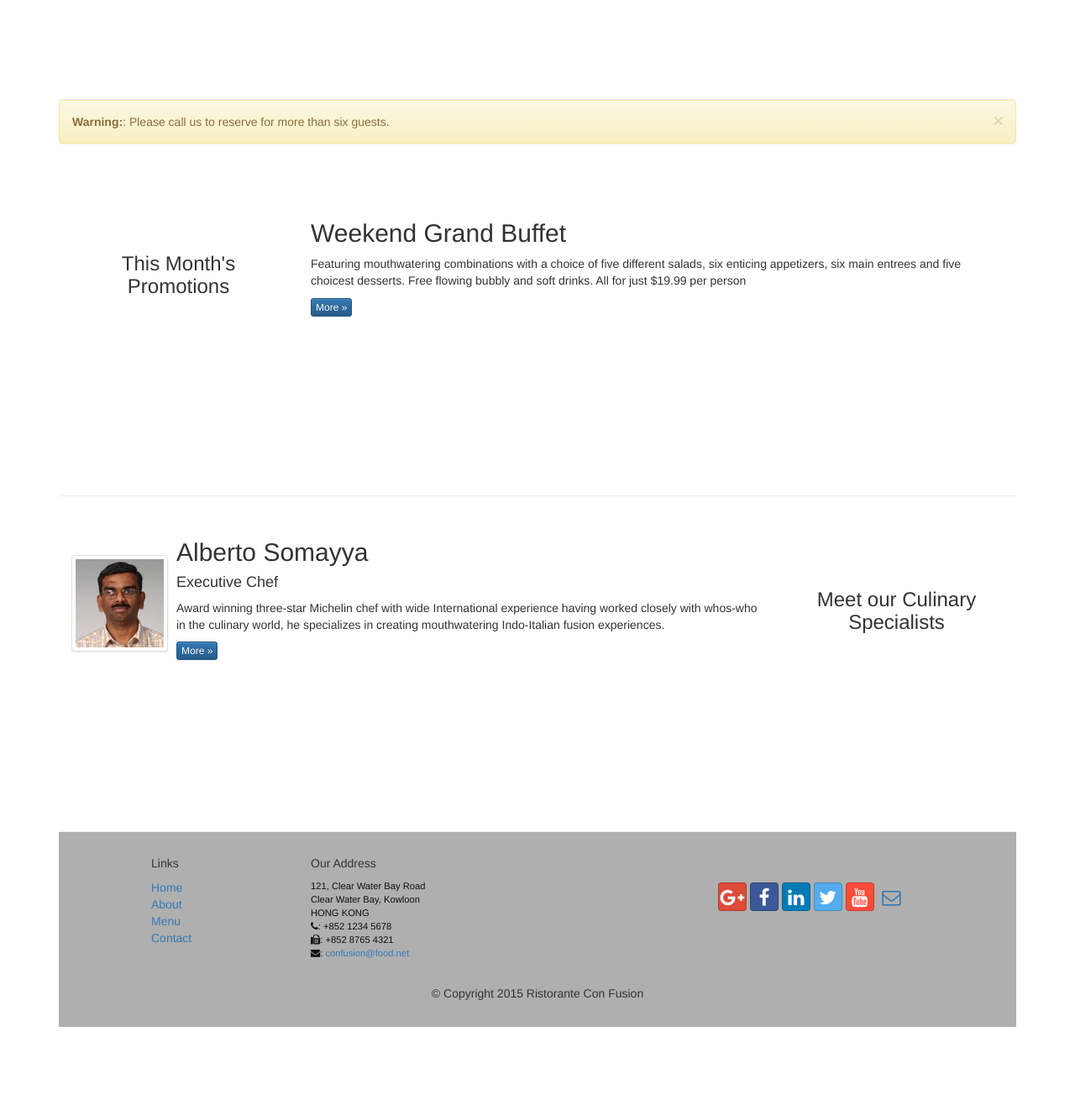
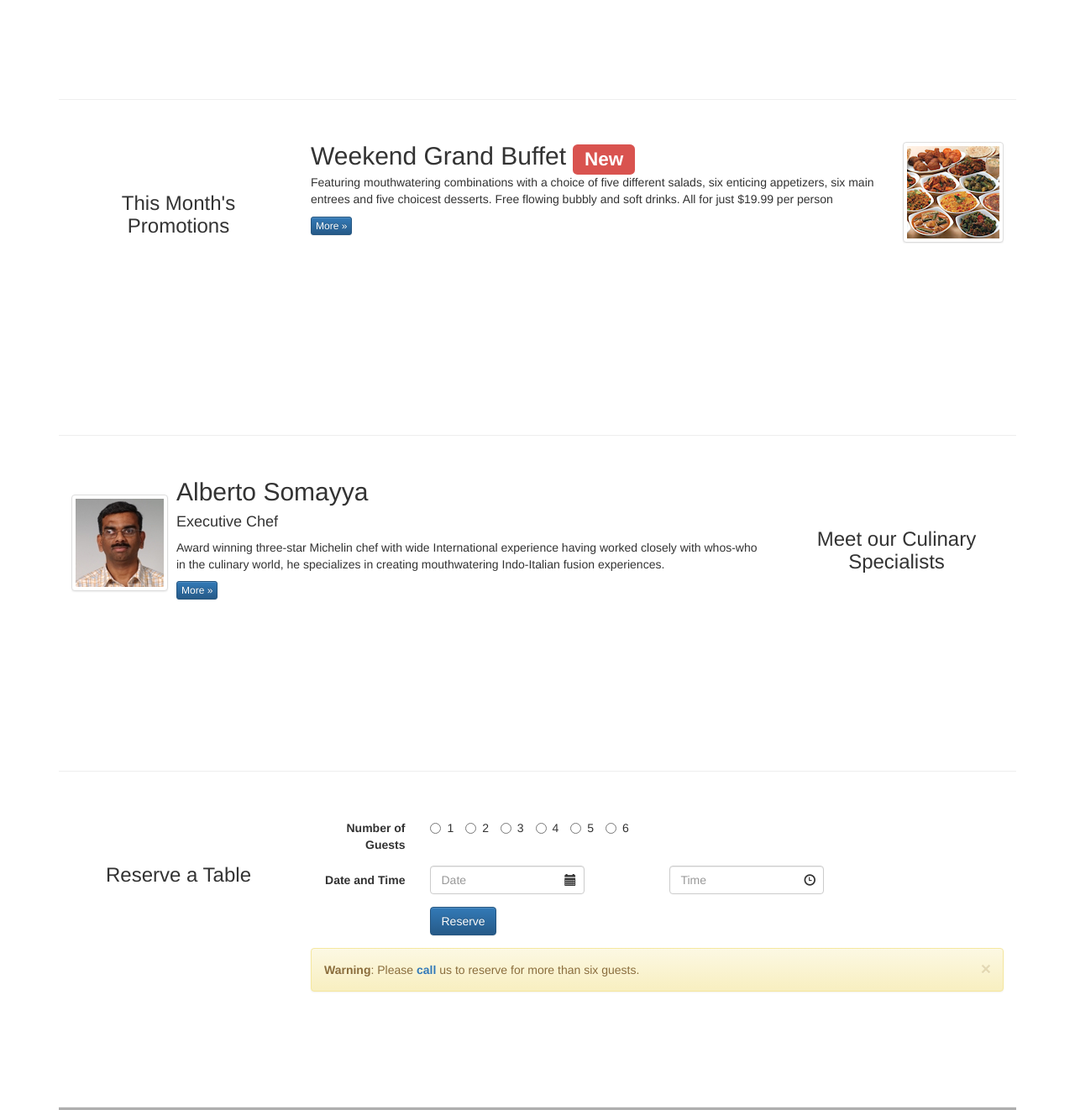
Before and after one commit to zmy/conFusion, a plain HTML site: page index.html in a window 1280 px wide. Shown: the part 740-2062 px from the top of the page at 84% size. Before the commit the page ends 1963 px from the top, so only its background shows below. Drawn offline with nearby package versions, Linux system fonts and the light colour scheme.

Commit message:
Week 2 Assignment.

```diff
--- a/css/mystyles.css
+++ b/css/mystyles.css
@@ -61,3 +61,7 @@ body{
 .navbar-inverse .navbar-nav .open .dropdown-menu> li> a:hover {
     color:#000000;
 }
+
+#remember-checkbox{
+    color: white;
+}
--- a/index.html
+++ b/index.html
@@ -59,6 +59,27 @@
                     </li>
                     <li><a href="contactus.html"><span class="fa fa-envelope-o"></span> Contact</a></li>
                 </ul>
+                <form class="navbar-form navbar-right" role="form">
+                    <div class="form-group">
+                        <label class="sr-only" for="email">Email address:</label>
+                        <input type="email" class="form-control" name="email" id="email" placeholder="Email">
+                    </div>
+                    <div class="form-group">
+                        <label class="sr-only" for="pwd">Password:</label>
+                        <input type="password" class="form-control" id="pwd" name="pwd" placeholder="Password">
+                    </div>
+                    <div class="form-group">
+                        <div class="checkbox">
+                            <label class="checkbox-inline" id="remember-checkbox">
+                                <input type="checkbox" name="remember" value="">
+                                Remember me
+                            </label>
+                        </div>
+                    </div>
+                    <div class="form-group">
+                        <button type="submit" class="btn btn-info">Sign In</button>
+                    </div>
+                </form>
             </div>
         </div>
     </nav>
@@ -77,6 +98,10 @@
                 <div class="col-xs-12 col-sm-2">
                     <p style="padding:20px;"></p>
                     <img src="img/logo.png" class="img-responsive">
+                </div>
+                <div class="col-xs-12 col-sm-2">
+                    <p style="padding:40px;"></p>
+                    <a href="#" class="btn btn-warning btn-block">Reserve Table</a>
                 </div>
             </div>
         </div>
@@ -108,25 +133,23 @@
             </div>
         </div>
 
-        <div class="alert alert-warning alert-dismissible" role="alert">
-	<button type="button" class="close"
-		data-dismiss="alert" aria-label="Close">
-		<span aria-hidden="true">&times;</span>
-	</button>
-	<strong>Warning:</strong>: Please
-	call us to reserve for more than six guests.
-</div>
-
-
         <div class="row row-content">
             <div class="col-xs-12 col-sm-3">
                 <p style="padding:20px;"></p>
                 <h3 align=center>This Month's Promotions</h3>
             </div>
             <div class="col-xs-12 col-sm-9">
-                <h2>Weekend Grand Buffet</h2>
-                <p>Featuring mouthwatering combinations with a choice of five different salads, six enticing appetizers, six main entrees and five choicest desserts. Free flowing bubbly and soft drinks. All for just $19.99 per person </p>
-                <p><a class="btn btn-primary btn-xs" href="#">More &raquo;</a></p>
+                <div class="media">
+                    <div class="media-body">
+                        <h2 class="media-heading">Weekend Grand Buffet <span class="label label-danger">New</span></h2>
+                        <p>Featuring mouthwatering combinations with a choice of five different salads, six enticing appetizers, six main entrees and five choicest desserts. Free flowing bubbly and soft drinks. All for just $19.99 per person </p>
+                        <p><a class="btn btn-primary btn-xs" href="#">More &raquo;</a></p>
+                    </div>
+                    <div class="media-right media-middle">
+                        <img class="media-object img-thumbnail"
+                         src="img/buffet.png" alt="Buffet">
+                    </div>
+                </div>
             </div>
         </div>
 
@@ -153,6 +176,51 @@
                          </p>
                         <p><a class="btn btn-primary btn-xs" href="#">More &raquo;</a></p>
                     </div>
+                </div>
+            </div>
+        </div>
+
+        <div class="row row-content">
+            <div class="col-xs-12 col-sm-3">
+                <p style="padding:20px;"></p>
+                <h3 align=center>Reserve a Table</h3>
+            </div>
+            <div class="col-xs-12 col-sm-9">
+                <form class="form-horizontal" role="form">
+                    <div class="form-group">
+                        <label class="col-sm-2 control-label">Number of Guests</label>
+                        <div class="col-sm-10">
+                            <label class="radio-inline"><input type="radio" name="guests">1</label>
+                            <label class="radio-inline"><input type="radio" name="guests">2</label>
+                            <label class="radio-inline"><input type="radio" name="guests">3</label>
+                            <label class="radio-inline"><input type="radio" name="guests">4</label>
+                            <label class="radio-inline"><input type="radio" name="guests">5</label>
+                            <label class="radio-inline"><input type="radio" name="guests">6</label>
+                        </div>
+                    </div>
+                    <div class="form-group">
+                        <label class="col-sm-2 control-label">Date and Time</label>
+                        <div class="col-sm-3 has-feedback">
+                            <input type="text" class="form-control" id="date" name="date" placeholder="Date">
+                            <i class="glyphicon glyphicon-calendar form-control-feedback"></i>
+                        </div>
+                        <div class="col-sm-3 col-sm-offset-1 has-feedback">
+                            <input type="text" class="form-control" id="time" name="time" placeholder="Time">
+                            <i class="glyphicon glyphicon-time form-control-feedback"></i>
+                        </div>
+                    </div>
+                    <div class="form-group">
+                        <div class="col-sm-10 col-sm-offset-2">
+                            <button type="submit" class="btn btn-primary">Reserve</button>
+                        </div>
+                    </div>
+                </form>
+                <div class="alert alert-warning alert-dismissible" role="alert">
+                    <button type="button" class="close" data-dismiss="alert" aria-label="Close">
+                        <span aria-hidden="true">&times;</span>
+                    </button>
+                    <strong>Warning</strong>: Please
+                    <a href="tel:+85212345678"><strong>call</strong></a> us to reserve for more than six guests.
                 </div>
             </div>
         </div>
```
